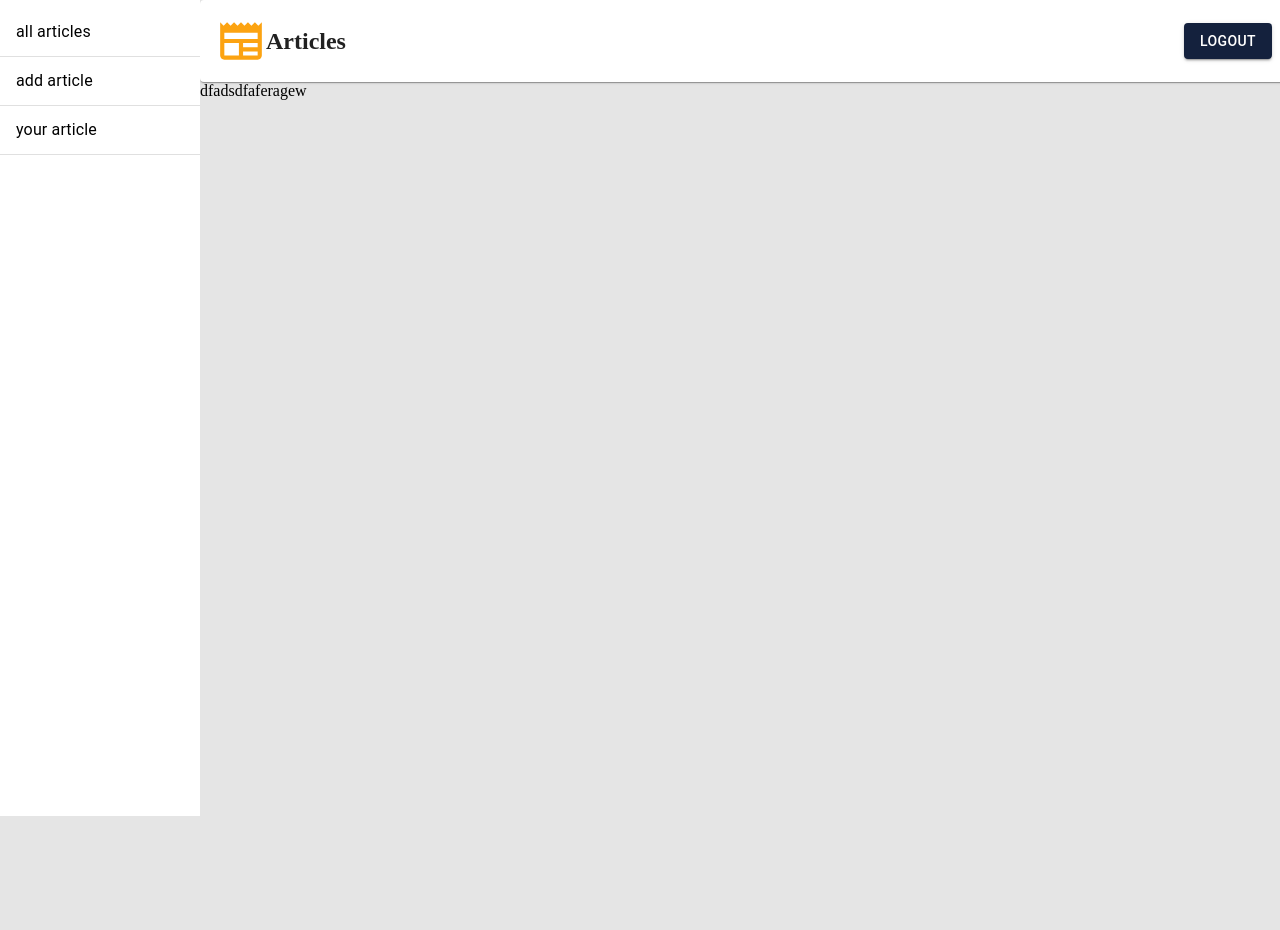
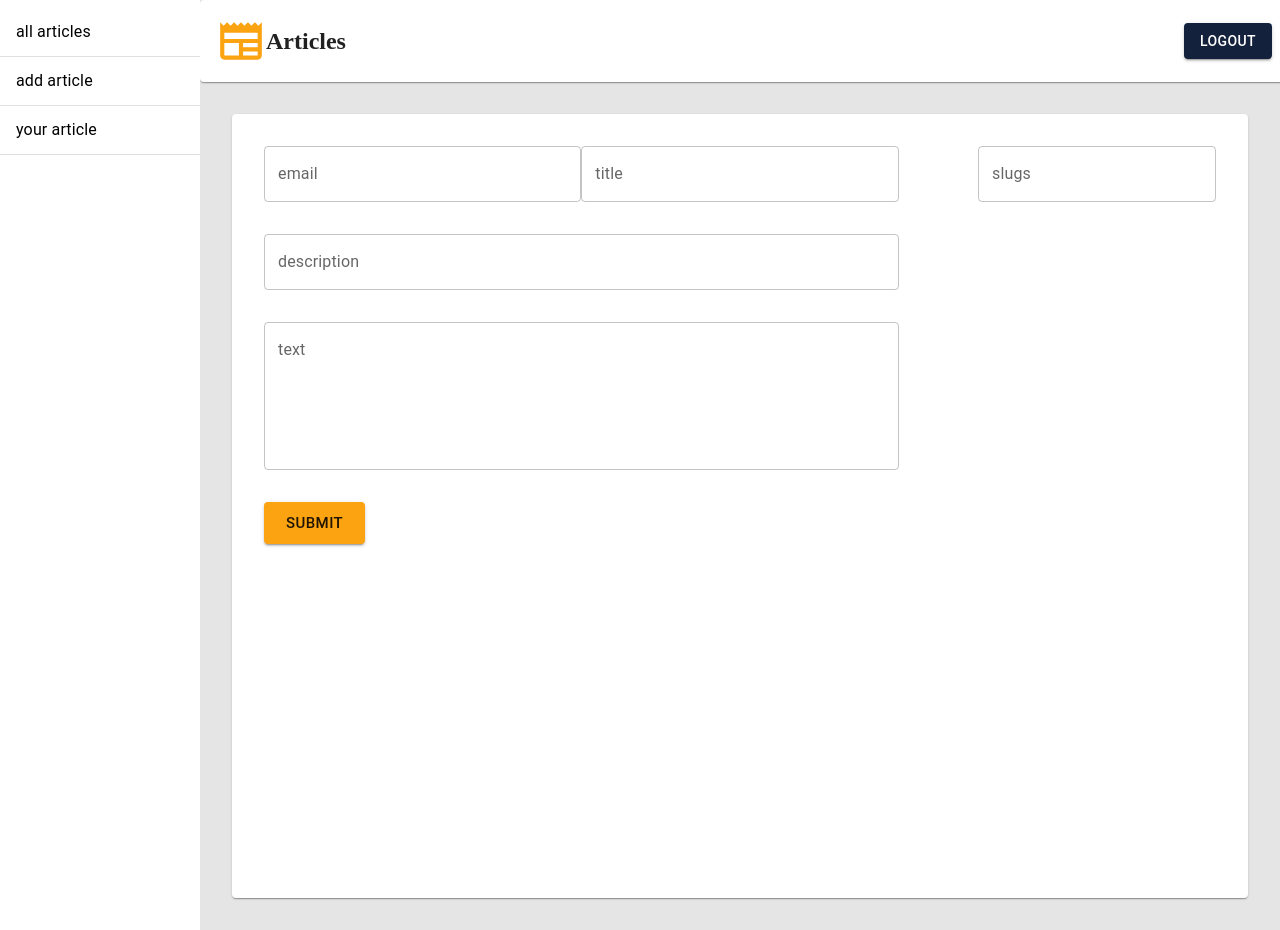
Before and after one commit to famiranii/article-next, a Next.js app: page /articles/add-article in a window 1280 px wide. Shown: the top 930 px of the page. Before the commit the page ends 816 px from the top, so only its background shows below. Built offline with nearby package versions, Linux system fonts and the light colour scheme.

Commit message:
create mongo db in api and added article

```diff
--- a/components/header/Header.js
+++ b/components/header/Header.js
@@ -1,4 +1,3 @@
-import React from "react";
 import { Box, Button, Paper, Typography } from "@mui/material";
 import { makeStyles } from "@mui/styles";
 import NewspaperIcon from "@mui/icons-material/Newspaper";
--- a/package.json
+++ b/package.json
@@ -15,6 +15,7 @@
     "@mui/material": "^5.14.15",
     "@mui/styles": "^5.14.15",
     "@mui/system": "^5.14.15",
+    "mongodb": "^6.2.0",
     "next": "13.5.6",
     "react": "^18",
     "react-dom": "^18",
--- a/pages/_app.js
+++ b/pages/_app.js
@@ -9,6 +9,9 @@ const theme = createTheme({
     navyBlue: {
       main: "#14213d",
     },
+    gray: {
+      main: "#e5e5e5",
+    },
   },
 });
 
@@ -18,7 +21,7 @@ theme.typography.h1 = {
 
 export default function App({ Component, pageProps }) {
   return (
-    <ThemeProvider theme={theme} >
+    <ThemeProvider theme={theme}>
       <Component {...pageProps} />
     </ThemeProvider>
   );
--- a/pages/api/articleHandler.js
+++ b/pages/api/articleHandler.js
@@ -1,50 +1,65 @@
 import { MongoClient } from "mongodb";
 
+const MONGODB_URI =
+  "mongodb+srv://ff:v7DAr3pjsDtbNOj0@cluster0.bcrceqb.mongodb.net/backendHandler?retryWrites=true&w=majority";
+const DATABASE_NAME = "backendHandler";
+
 const connectDatabase = async () => {
-  const client = await MongoClient.connect(
-    "mongodb+srv://farhad:farhad40@cluster0.bcrceqb.mongodb.net/backendHandler?retryWrites=true&w=majority"
-  );
+  const client = new MongoClient(MONGODB_URI, {
+    useNewUrlParser: true, // This option is deprecated in recent versions of the MongoDB driver, but it should work with the current version you are using.
+    useUnifiedTopology: true,
+  });
+
+  try {
+    await client.connect();
     return client;
+  } catch (error) {
+    console.error("Error connecting to the database:", error);
+    throw error;
+  }
 };
-const insertDocument = async (client, ducument) => {
-  const db = client.db();
-  await db.collection("articles").insertOne(ducument);
+
+const insertDocument = async (client, document) => {
+  const db = client.db(DATABASE_NAME);
+  await db.collection("articles").insertOne(document);
 };
 
 export default async function handler(req, res) {
+  let client = null;
+  try {
     if (req.method === "POST") {
-    const [email, title, text, slugs, username, describtion] = req.body;
+      const { email, title, description, text, slugs } = req.body;
       const newData = {
         email,
         title,
+        description,
+        text,
         slugs,
-      describtion,
-      text,
-      username,
       };
 
-    const client = await connectDatabase();
+      client = await connectDatabase();
       await insertDocument(client, newData);
-    res.status(201).json({ message: "added seccessfuly ", newData });
+
+      res.status(201).json({ message: "Added successfully", newData });
     } else if (req.method === "GET") {
-    try {
-      const client = await connectDatabase();
-
-      const db = client.db();
+      client = await connectDatabase();
+      const db = client.db(DATABASE_NAME);
       const comments = (
         await db.collection("articles").find().toArray()
       ).reverse();
 
-      res.status(200).json({ message: "get", comments });
+      res.status(200).json({ message: "GET", comments });
+    } else {
+      res.status(405).end();
+    }
   } catch (error) {
     console.error("Error:", error);
     res
       .status(500)
       .json({ error: "An error occurred while processing the request" });
   } finally {
-      client.close();
-    }
-  } else {
-    res.status(405).end();
+    if (client) {
+      await client.close();
     }
   }
+}
--- /dev/null
+++ b/pages/articles/add-article/addArticle.module.css
@@ -0,0 +1,11 @@
+.container {
+  border-radius: 2;
+  margin: 2rem;
+  min-height: 90vh;
+  padding: 2rem;
+}
+
+.form {
+  display: flex;
+  justify-content: space-between;
+}
--- a/pages/articles/add-article/index.js
+++ b/pages/articles/add-article/index.js
@@ -1,12 +1,132 @@
 import ClientLayout from "@/components/layout/ClientsLayout";
-import React from "react";
+import styles from "./addArticle.module.css";
+import React, { useReducer } from "react";
+import { TextField, Box, Button, Paper } from "@mui/material";
 
-function index() {
+const reducer = (state, action) => {
+  switch (action.type) {
+    case "SET_EMAIL":
+      return { ...state, email: action.payload };
+    case "SET_TITLE":
+      return { ...state, title: action.payload };
+    case "SET_DESCRIPTION":
+      return { ...state, description: action.payload };
+    case "SET_TEXT":
+      return { ...state, text: action.payload };
+    case "SET_SLUGS":
+      return { ...state, slugs: action.payload };
+    default:
+      return state;
+  }
+};
+
+function Index() {
+  const [state, dispatch] = useReducer(reducer, {
+    email: "",
+    title: "",
+    description: "",
+    text: "",
+    slugs: "",
+  });
+
+  const dispatchEmail = (e) => {
+    dispatch({ type: "SET_EMAIL", payload: e.target.value });
+  };
+  const dispatchTitle = (e) => {
+    dispatch({ type: "SET_TITLE", payload: e.target.value });
+  };
+  const dispatchDescription = (e) => {
+    dispatch({ type: "SET_DESCRIPTION", payload: e.target.value });
+  };
+  const dispatchText = (e) => {
+    dispatch({ type: "SET_TEXT", payload: e.target.value });
+  };
+  const dispatchSlugs = (e) => {
+    dispatch({ type: "SET_SLUGS", payload: e.target.value });
+  };
+  const submitForm = async () => {
+    console.log(state);
+    try {
+      const response = await fetch("../api/articleHandler", {
+        method: "POST",
+        headers: {
+          "Content-Type": "application/json",
+        },
+        body: JSON.stringify(state),
+      });
+      if (response.ok) {
+        console.log("POST request was successful");
+      } else {
+        console.error("POST request failed");
+      }
+    } catch (error) {
+      console.error("An error occurred while making the POST request", error);
+    }
+  };
   return (
     <ClientLayout>
-      dfadsdfaferagew
+      <Paper className={styles.container}>
+        <Box className={styles.form} component="form">
+          <Box width={2 / 3}>
+            <Box sx={{ display: "flex" }}>
+              <TextField
+                label="email"
+                color="navyBlue"
+                fullWidth
+                onChange={dispatchEmail}
+                value={state.email}
+              />
+              <TextField
+                label="title"
+                color="navyBlue"
+                fullWidth
+                onChange={dispatchTitle}
+                value={state.title}
+              />
+            </Box>
+            <TextField
+              label="description"
+              color="navyBlue"
+              fullWidth
+              sx={{ marginY: 4 }}
+              minRows={1}
+              multiline
+              onChange={dispatchDescription}
+              value={state.description}
+            />
+            <TextField
+              label="text"
+              color="navyBlue"
+              fullWidth
+              minRows={5}
+              multiline
+              onChange={dispatchText}
+              value={state.text}
+            />
+          </Box>
+          <Box width={1 / 4}>
+            <TextField
+              label="slugs"
+              color="navyBlue"
+              rows={5}
+              fullWidth
+              onChange={dispatchSlugs}
+              value={state.slugs}
+            />
+          </Box>
+        </Box>
+        <Button
+          variant="contained"
+          sx={{ marginTop: 4 }}
+          size="large"
+          color="yellow"
+          onClick={submitForm}
+        >
+          submit
+        </Button>
+      </Paper>
     </ClientLayout>
-  )
+  );
 }
 
-export default index;
+export default Index;
```
Also changed, not shown: 1 other file (tests, documents, lock files or other folders). Lines whose indentation alone changed are shown as unchanged.
